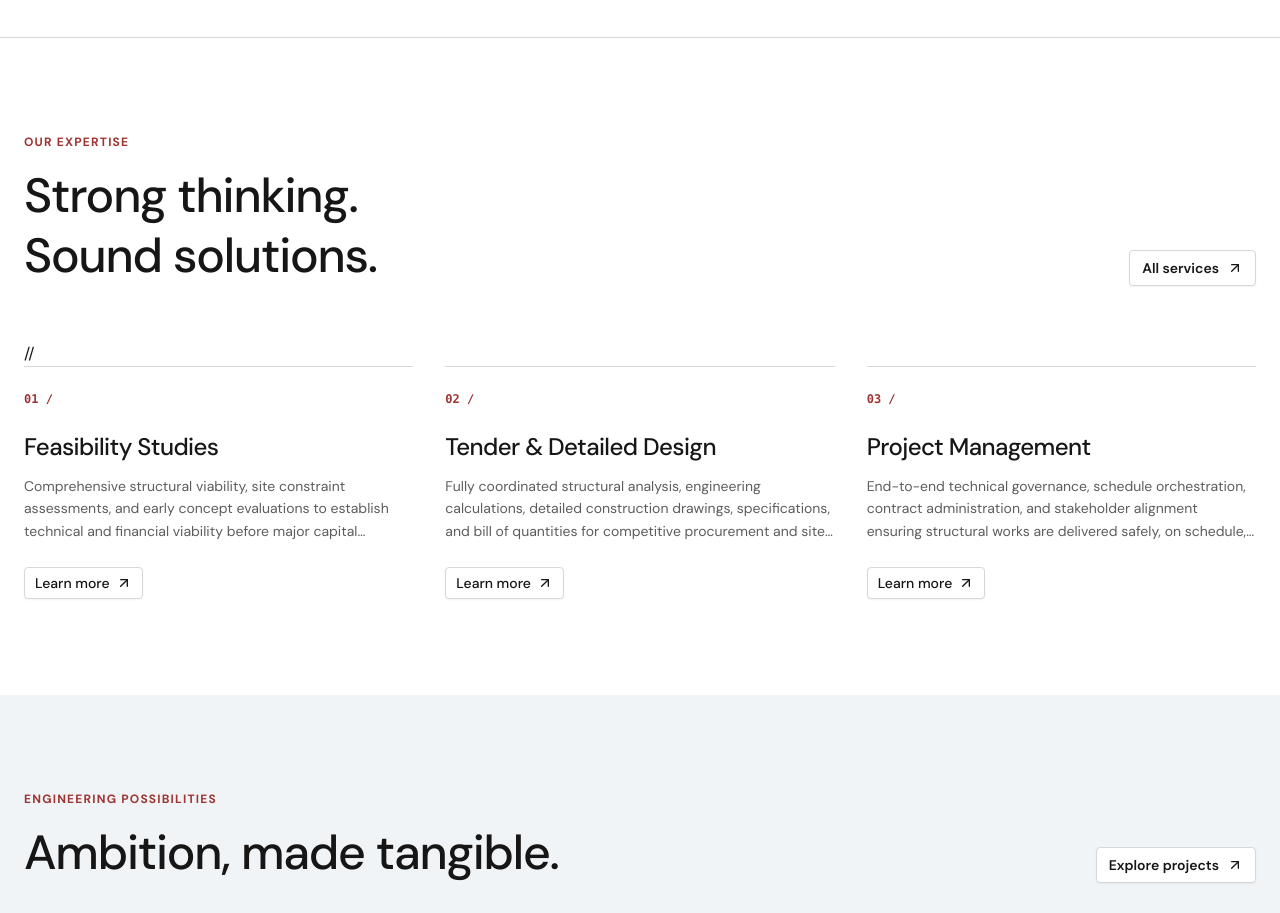
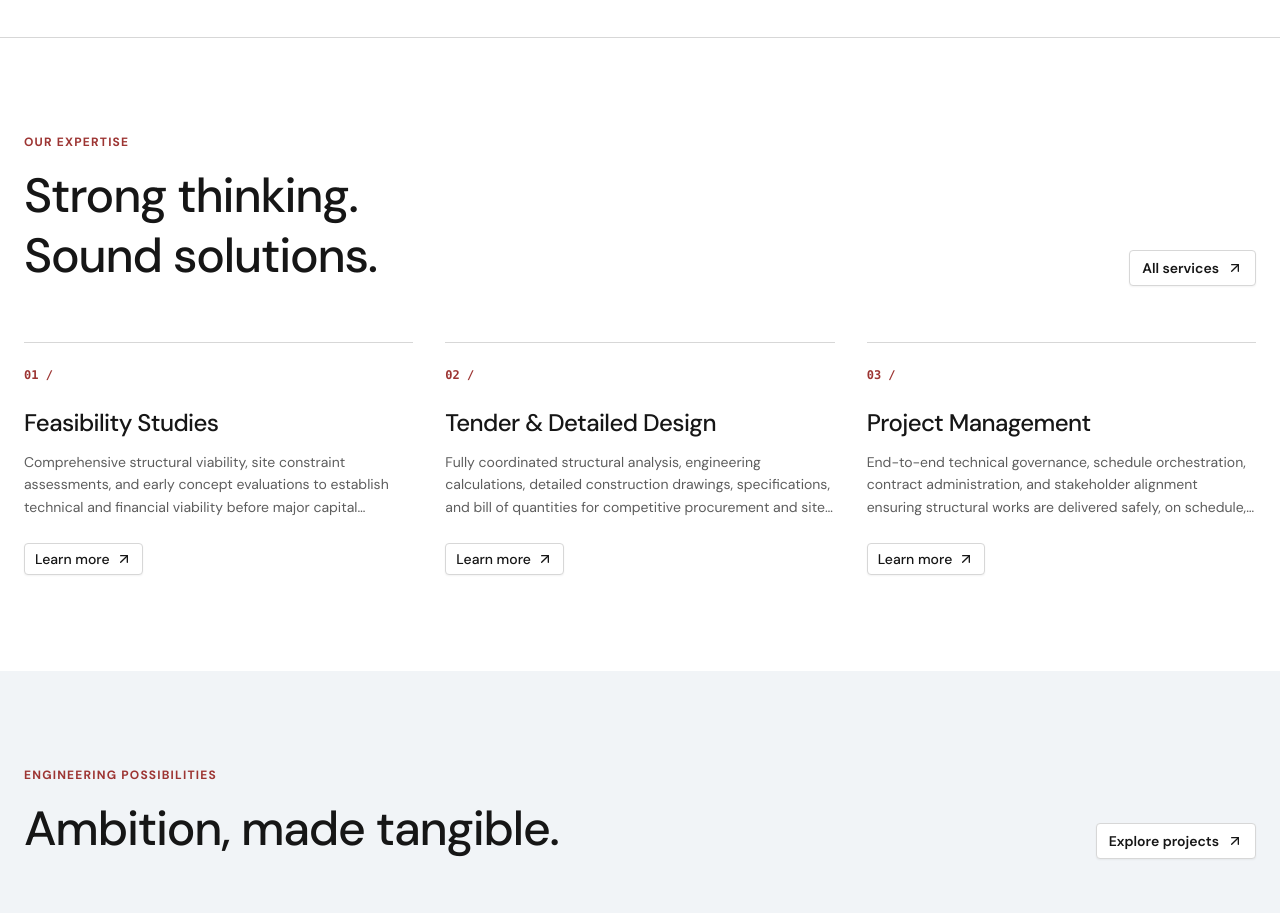
Before and after one commit to tunjiNg01/moa-web-staging, a Next.js app in the folder apps/website/: page / in a window 1280 px wide. Shown: the part 1420-2333 px from the top of the page. Built offline with nearby package versions, Linux system fonts and the light colour scheme.

Commit message:
fix: remove stray comment marker from homepage layout

```diff
--- a/apps/website/app/page.tsx
+++ b/apps/website/app/page.tsx
@@ -101,7 +101,6 @@ export default function HomePage() {
               </Link>
             </Button>
           </div>
-//
           <div className="grid grid-cols-1 md:grid-cols-3 gap-8">
             {services.slice(0, 3).map((service, index) => (
               <article
```
